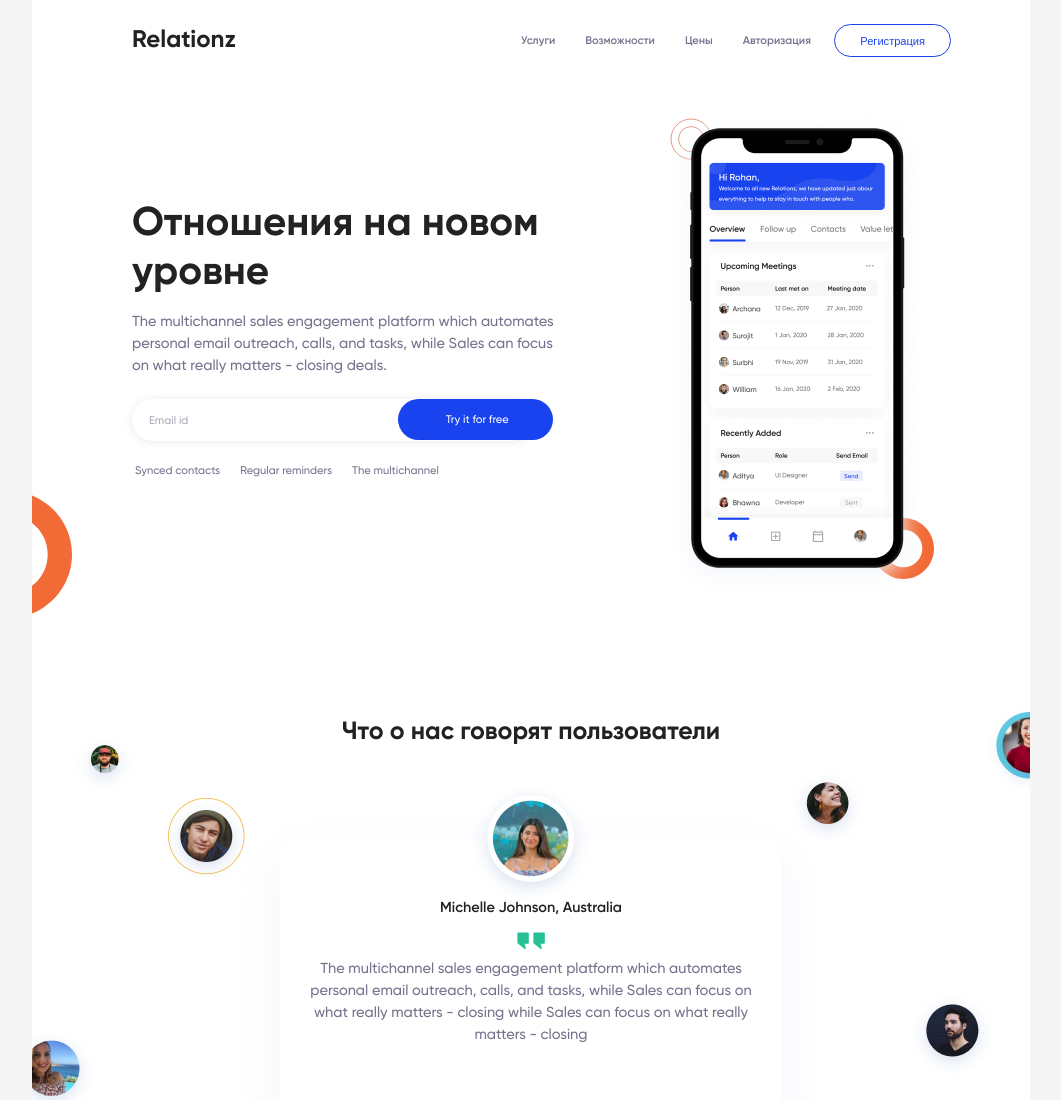
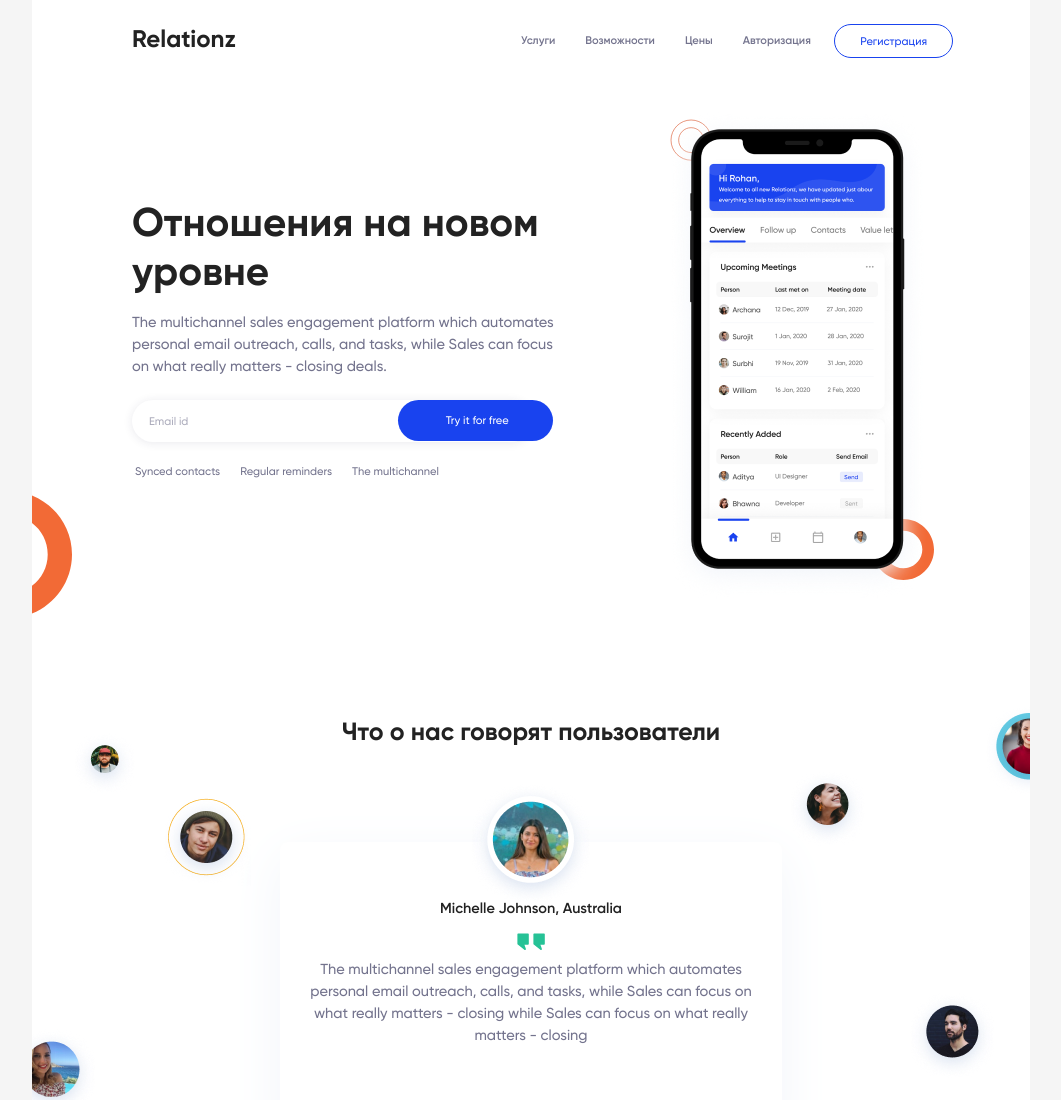
Before and after one commit to aaanastasiia/RichBee-test, a plain HTML site: page index.html in a window 1280 px wide. Shown: the top 1100 px of the page, without its empty margins (109-1170 px from the left). Drawn offline with Linux system fonts and the light colour scheme.

Commit message:
corr fonts in button

```diff
--- a/css/style.css
+++ b/css/style.css
@@ -59,6 +59,7 @@ body {
 }
 
 .header__menu-button {
+    font-family: 'Gilroy';
     border: 1.03958px solid #1943ef;
     box-sizing: border-box;
     border-radius: 33.9597px;
```
